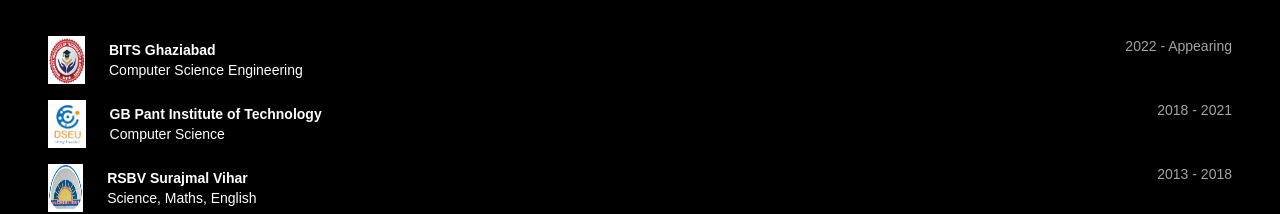
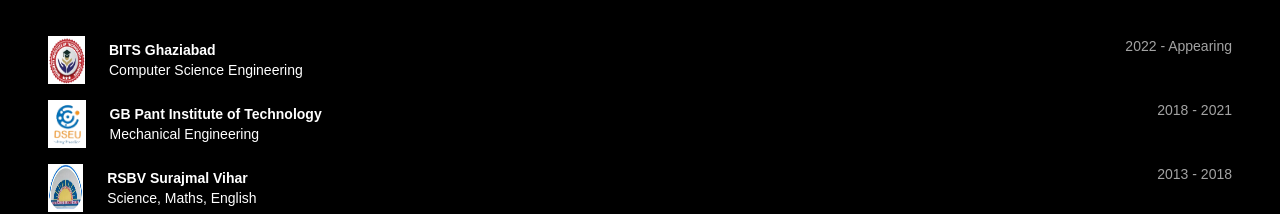
Before and after one commit to beingbadguy/AmanPortfolio, a React (Vite) app: page / in a window 1280 px wide. Shown: the part 1140-1354 px from the top of the page. Built offline with nearby package versions, Linux system fonts and the light colour scheme; a web font is replaced by a local one.

Commit message:
Update App.jsx

```diff
--- a/src/App.jsx
+++ b/src/App.jsx
@@ -54,7 +54,7 @@
           <Education
             imgUrl={"./gbpit-removebg-preview.png"}
             title="GB Pant Institute of Technology"
-            stream="Computer Science"
+            stream="Mechanical Engineering"
             period="2018 - 2021"
           />
           <Education
```
